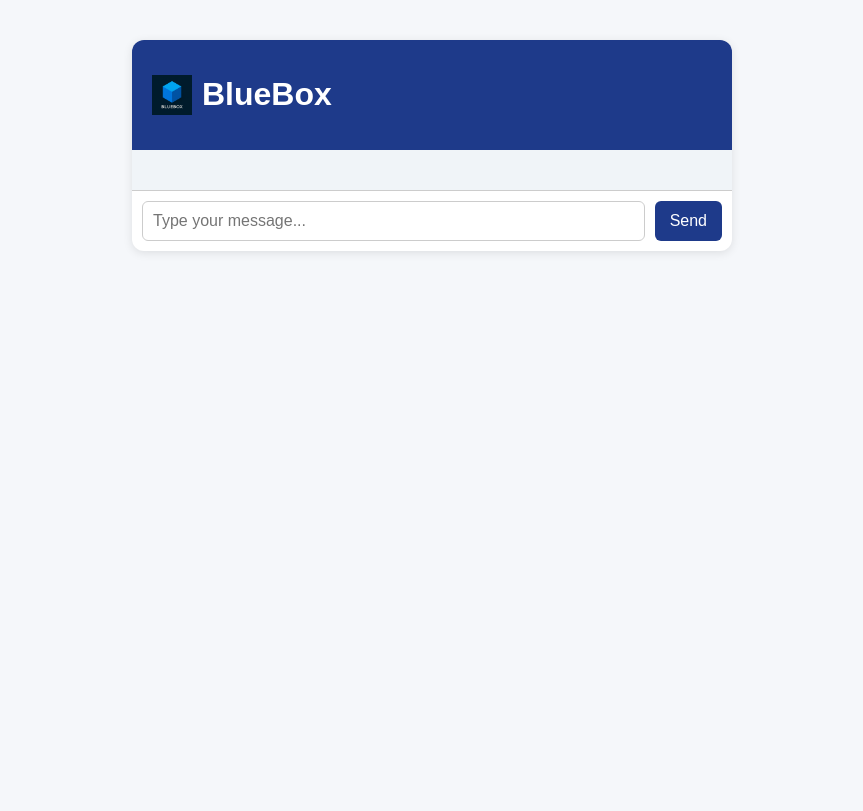
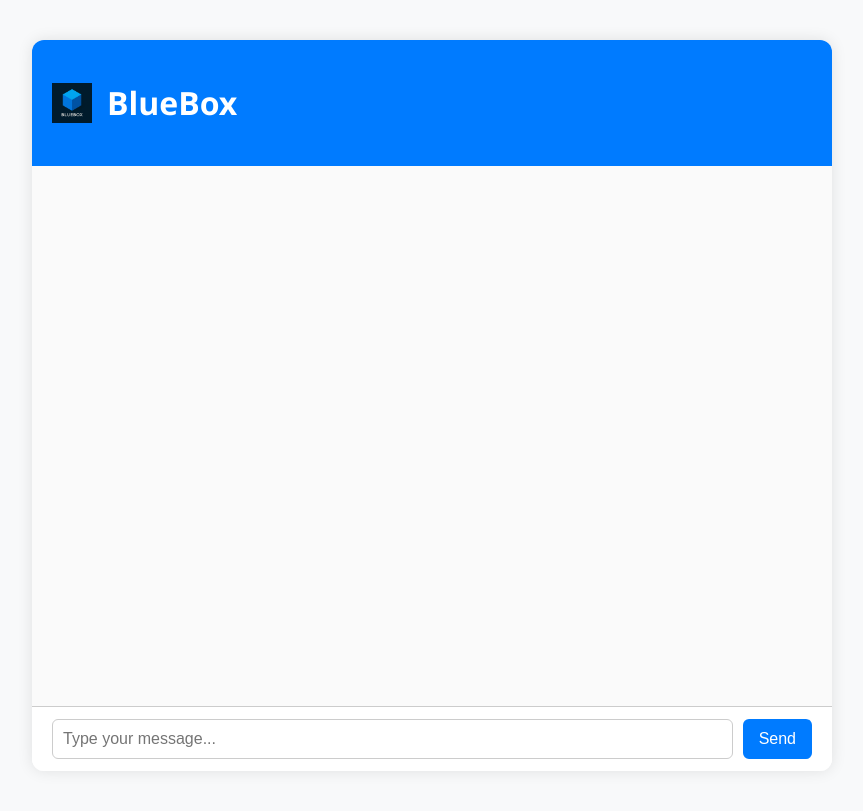
Before and after one commit to rajat270369/lr-ai-chatbot, a Flask app: page / in a window 1280 px wide. Shown: the whole page, without its empty margins (208-1071 px from the left). Before the commit the page ends 253 px from the top, so only its background shows below. Run offline with Flask 3, Linux system fonts and the light colour scheme.

Commit message:
Improved layout spacing and list formatting in HTML and CSS

```diff
--- a/static/style.css
+++ b/static/style.css
@@ -1,83 +1,44 @@
 body {
-  font-family: Arial, sans-serif;
-  background: #f5f7fa;
+  font-family: 'Segoe UI', Tahoma, Geneva, Verdana, sans-serif;
+  background-color: #f8f9fa;
   margin: 0;
   padding: 0;
-  display: flex;
-  justify-content: center;
 }
 
 .chat-container {
-  width: 100%;
-  max-width: 600px;
+  max-width: 800px;
   margin: 40px auto;
-  background: #fff;
+  background: #ffffff;
   border-radius: 12px;
-  box-shadow: 0 2px 10px rgba(0,0,0,0.1);
+  box-shadow: 0 0 15px rgba(0, 0, 0, 0.1);
   overflow: hidden;
-  display: flex;
-  flex-direction: column;
 }
 
 header {
-  background: #1e3a8a;
-  color: white;
-  padding: 15px 20px;
   display: flex;
   align-items: center;
+  padding: 20px;
+  background-color: #007bff;
+  color: white;
 }
 
 header .logo {
   height: 40px;
-  margin-right: 10px;
+  margin-right: 15px;
 }
 
 .chat-window {
-  flex: 1;
   padding: 20px;
+  height: 500px;
   overflow-y: auto;
-  background: #f0f4f8;
-}
-
-.message {
-  display: flex;
-  align-items: flex-end;
-  margin: 10px 0;
-}
-
-.message.user {
-  flex-direction: row-reverse;
-}
-
-.message .avatar {
-  width: 36px;
-  height: 36px;
-  border-radius: 50%;
-  margin: 0 10px;
-}
-
-.message .bubble {
-  padding: 10px 15px;
-  border-radius: 16px;
-  max-width: 75%;
-}
-
-.message.user .bubble {
-  background: #3b82f6;
-  color: white;
-  border-bottom-right-radius: 0;
-}
-
-.message.bot .bubble {
-  background: #e2e8f0;
-  color: black;
-  border-bottom-left-radius: 0;
+  background-color: #fafafa;
 }
 
 .input-area {
   display: flex;
   border-top: 1px solid #ccc;
-  padding: 10px;
+  padding: 12px 20px;
+  background-color: #fff;
 }
 
 .input-area input {
@@ -90,11 +51,53 @@ header .logo {
 }
 
 .input-area button {
-  padding: 10px 15px;
+  padding: 10px 16px;
   font-size: 16px;
-  background: #1e3a8a;
+  background-color: #007bff;
   color: white;
   border: none;
   border-radius: 6px;
   cursor: pointer;
 }
+
+.input-area button:hover {
+  background-color: #0056b3;
+}
+
+.message {
+  display: flex;
+  align-items: flex-start;
+  gap: 10px;
+  margin-bottom: 16px;
+}
+
+.message.user .avatar {
+  order: 2;
+}
+
+.avatar {
+  width: 32px;
+  height: 32px;
+  border-radius: 50%;
+}
+
+.bubble {
+  background-color: #e9ecef;
+  padding: 12px 16px;
+  border-radius: 16px;
+  max-width: 75%;
+  line-height: 1.6;
+  font-size: 15px;
+  white-space: pre-wrap;
+  word-wrap: break-word;
+}
+
+/* 🧾 Format lists (numbered or bullets) inside bot replies */
+.bubble ol, .bubble ul {
+  padding-left: 20px;
+  margin: 0;
+}
+
+.bubble li {
+  margin-bottom: 6px;
+}
--- a/templates/index.html
+++ b/templates/index.html
@@ -61,7 +61,7 @@
 
       const bubble = document.createElement('div');
       bubble.className = 'bubble';
-      bubble.textContent = text;
+      bubble.innerHTML = text.replace(/\n/g, "<br>");
 
       msgContainer.appendChild(bubble);
       msgContainer.appendChild(avatar);
```
